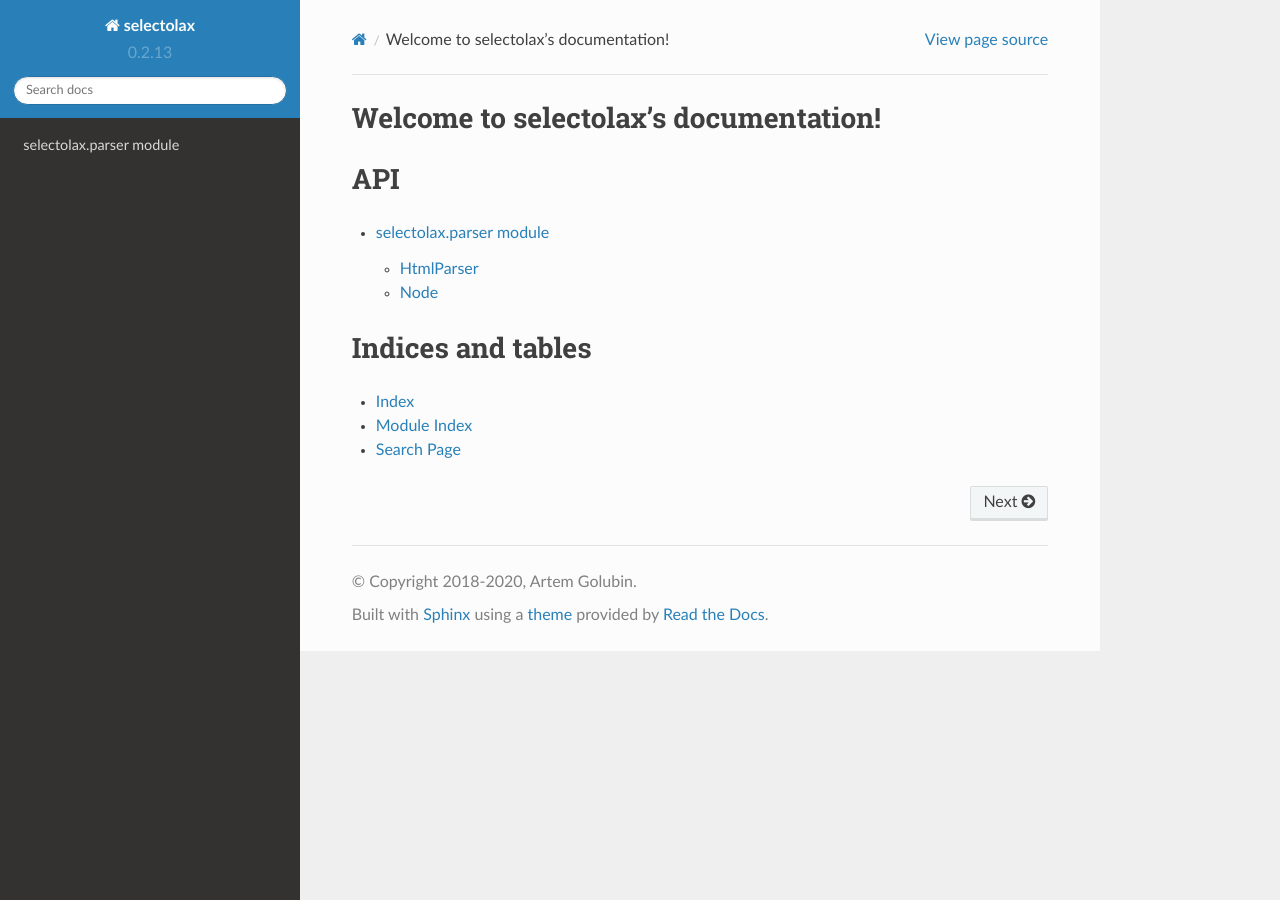
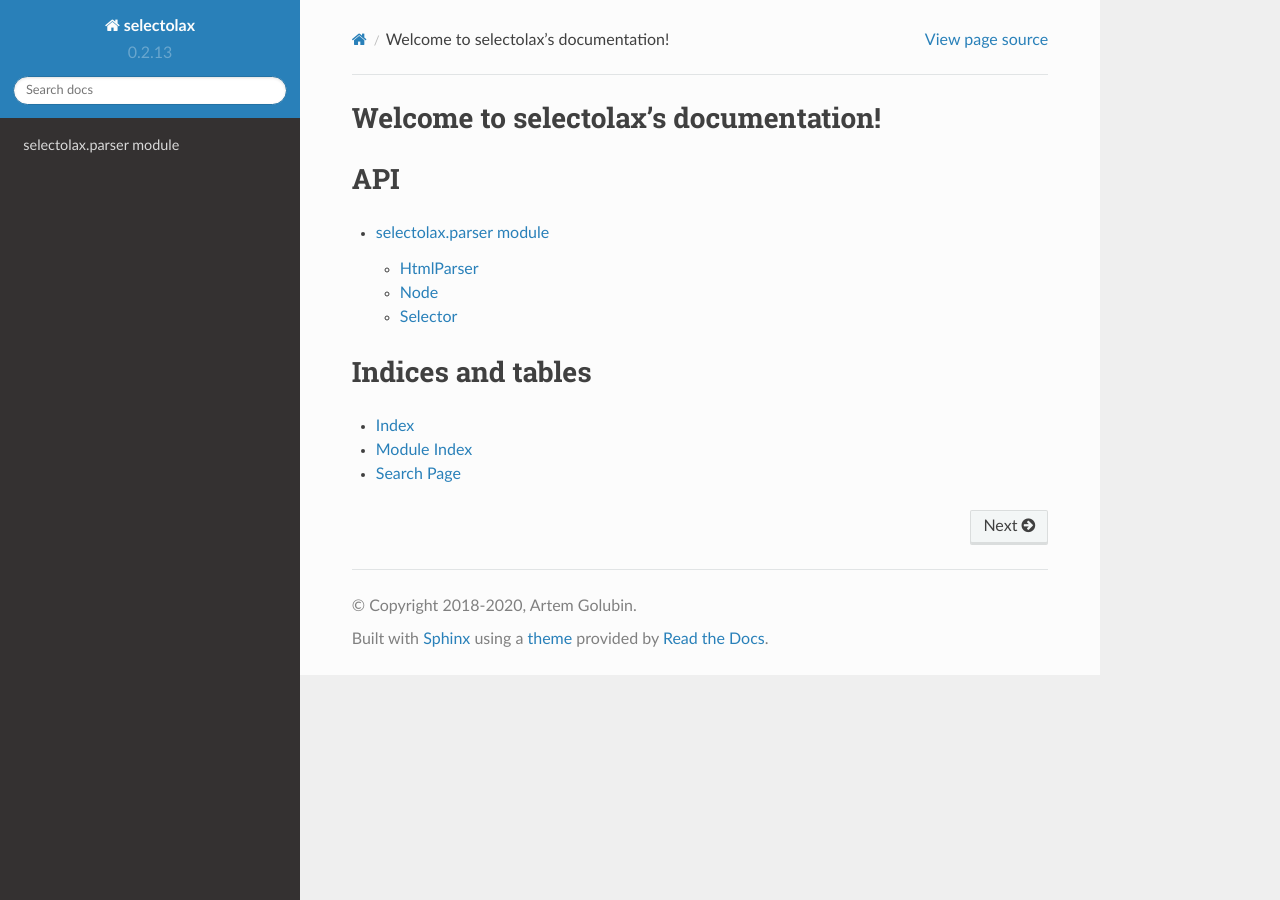
Before and after one commit to rushter/selectolax, a Sphinx documentation site: the page built from docs/index.rst, in a window 1280 px wide. Built offline with Sphinx 7.4.7 and the Read the Docs theme 2.0.0, drawn with Linux system fonts in a browser that asks for light colours.

Commit message:
Improve documentation

```diff
--- a/docs/parser.rst
+++ b/docs/parser.rst
@@ -15,3 +15,9 @@ Node
 
 .. autoclass:: Node
     :members:
+
+Selector
+--------
+
+.. autoclass:: Selector
+    :members:
```
Also changed, not shown: 1 other file.
